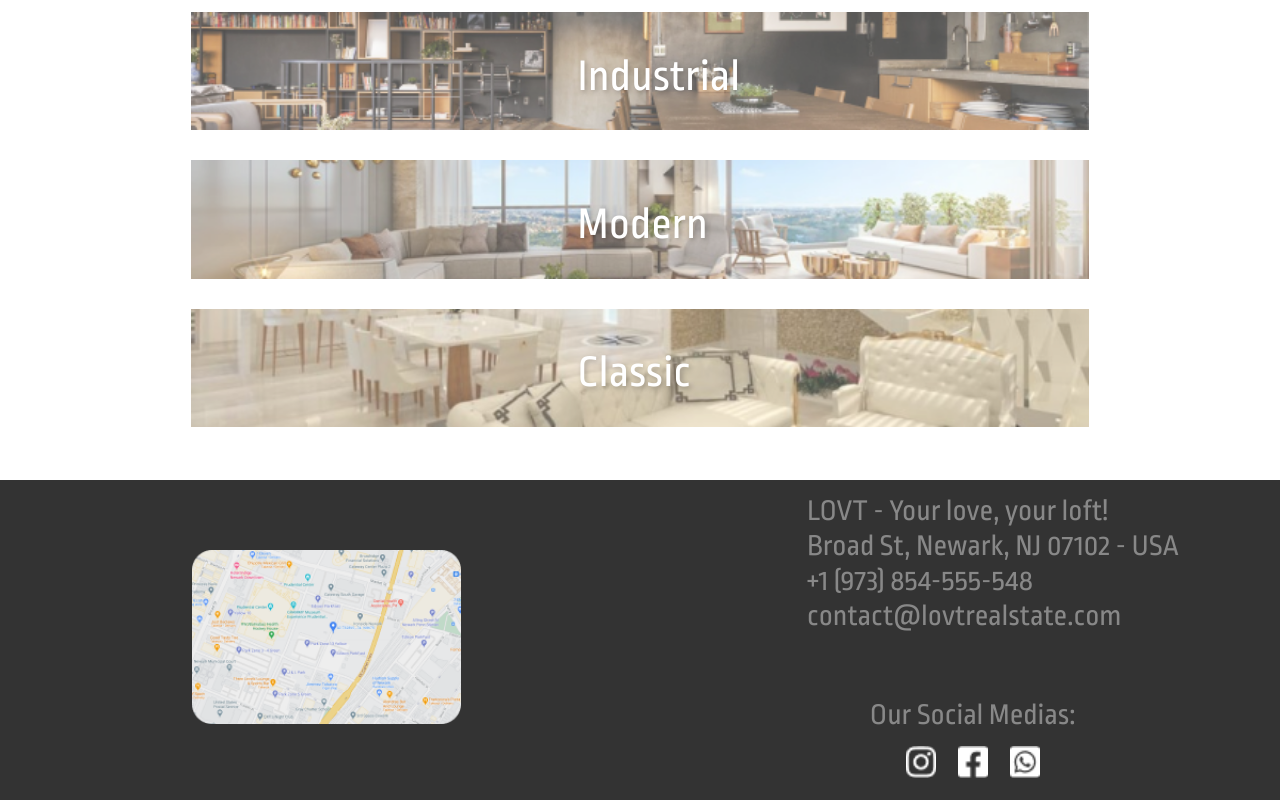
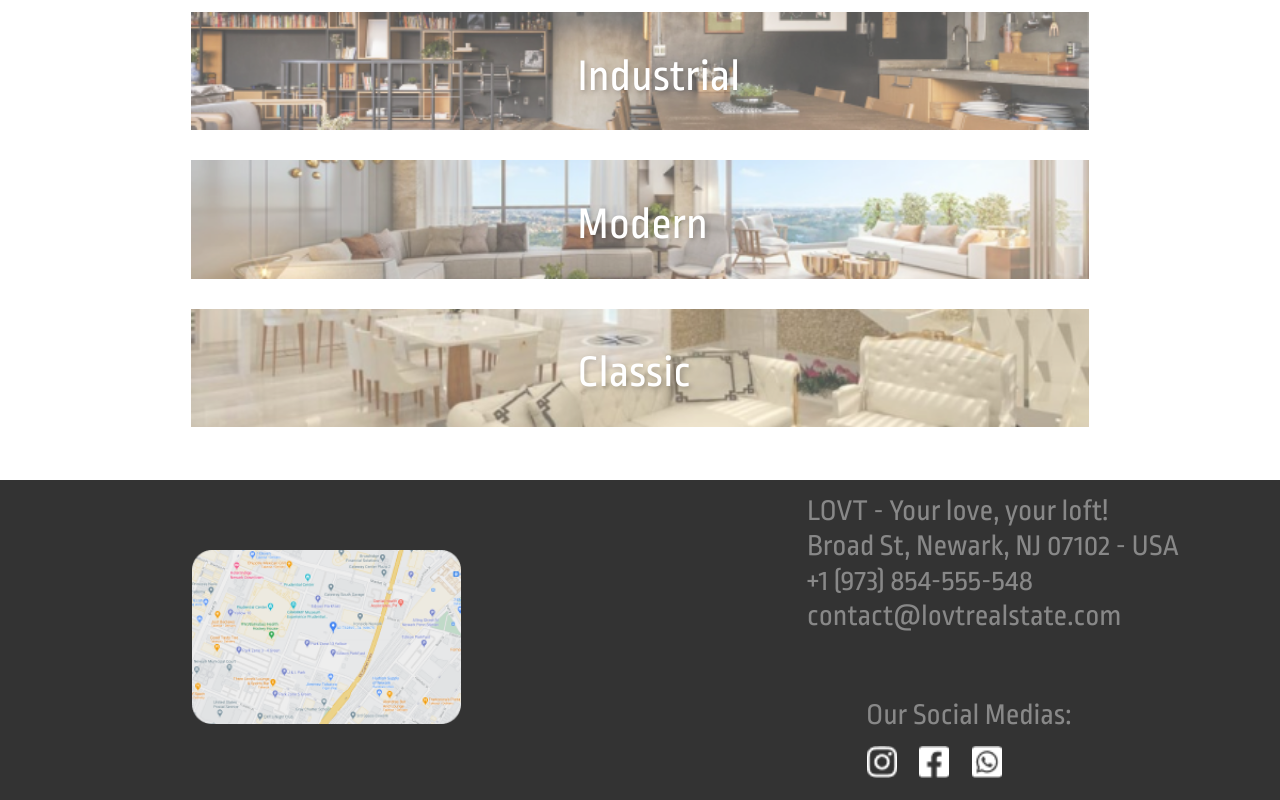
Before and after one commit to Jefersonpatricio/LOVT--Atividade-DigitalHouse, a plain HTML site: page Desktop/Lovt/index.html in a window 1280 px wide. Shown: the part 1175-1975 px from the top of the page. Drawn offline with Linux system fonts and the light colour scheme.

Commit message:
alteração no footer (social medias)

```diff
--- a/Desktop/Lovt/style.css
+++ b/Desktop/Lovt/style.css
@@ -223,7 +223,7 @@ li {
     display: flex;
     flex-direction: column;
     position: relative;
-    align-items: center;
+    left: 7.2%;
     bottom: -30px;
     font-size: 1.2rem;
 
@@ -235,6 +235,7 @@ li {
     position: relative;
     justify-content: space-between;
     bottom: -40px;
+    right: 6%;
 }
 
 .logos img{
```
